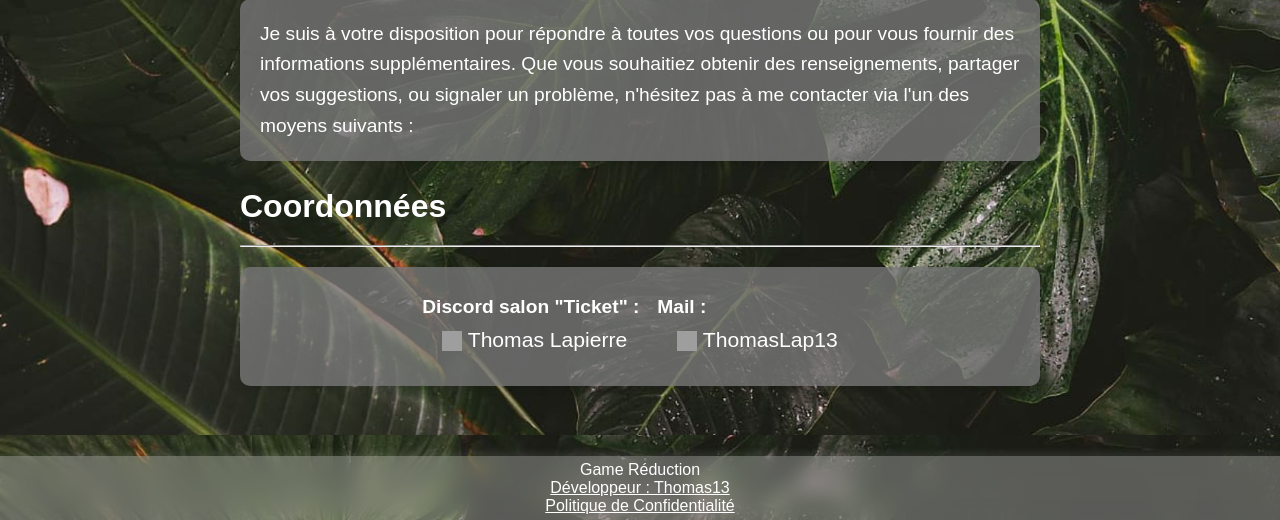
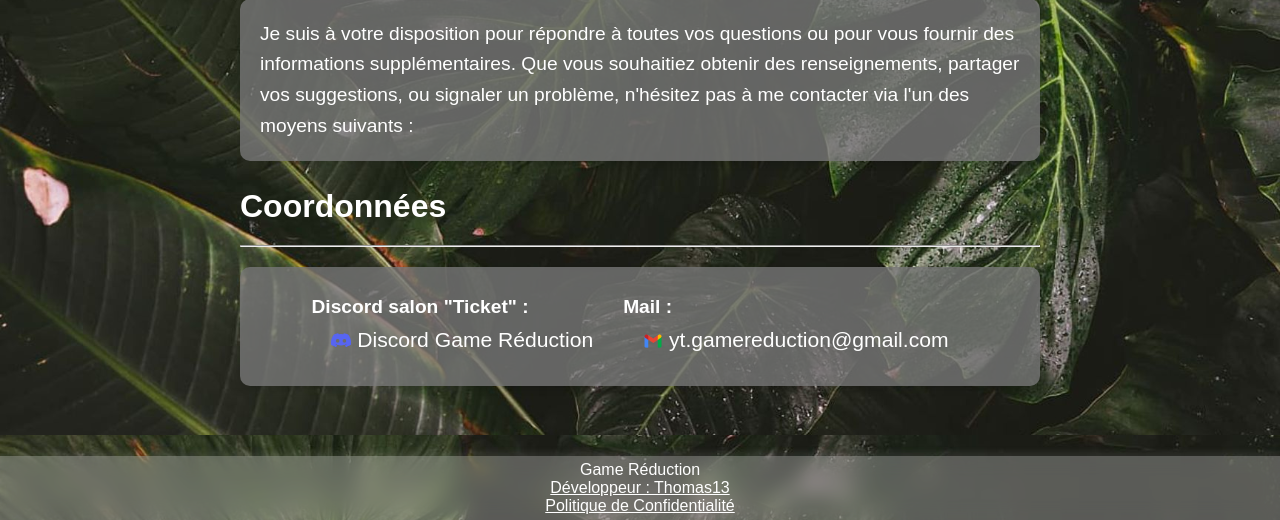
Before and after one commit to ThomasLap13/Game-Reduction, a PHP site: page /contact.html in a window 1280 px wide. Shown: the part 365-885 px from the top of the page. Run offline with PHP 8.4, Linux system fonts and the light colour scheme; grey boxes are pictures that could not be loaded.

Commit message:
V7 30.01.25

```diff
--- a/contact.html
+++ b/contact.html
@@ -13,7 +13,7 @@
 <body>
     <header>
         <ul>
-            <li><a href="index.html">Accueil</a></li>
+            <li><a href="https://game-reduction.fr/">Accueil</a></li>
             <li><a href="shopping.html">Shopping</a></li>
             <li><a href="comment-commander.html">Comment commander ?</a></li>
             <li><a class="active" href="contact.html">Contact</a></li>
@@ -23,7 +23,7 @@
             <h1>Nous contacter</h1>
             <p>Toujours la pour vous.</p>
         </div>
-        <a href="index.html">
+        <a href="https://game-reduction.fr/">
             <img src="css/da/pp.jpg" alt="Game Réduction" class="profile-img">
         </a>
     </header>
@@ -41,14 +41,14 @@
             <ul>
                 <li>
                     <strong>Discord salon "Ticket" :</strong> <br>
-                    <a href="https://www.linkedin.com/in/thomas-lapierre-803436327/" target="_blank">
-                        <img src="/Sources/logo/linkedin.png" alt="LinkedIn Icon" style="width:20px; height:20px; vertical-align:middle;"> Thomas Lapierre
+                    <a href="https://discord.gg/mUGhG8S6Km" target="_blank">
+                        <img src="images/logo/Discord-Logo.png" alt="Discord Icon" style="width:20px; height:20px; vertical-align:middle;"> Discord Game Réduction</a></a></a>
                     </a>
                 </li>
                 <li>
                     <strong>Mail :</strong> <br>
-                    <a href="https://github.com/ThomasLap13" target="_blank">
-                        <img src="/Sources/logo/git.png" alt="GitHub Icon" style="width:20px; height:20px; vertical-align:middle;"> ThomasLap13
+                    <a href="https://mail.google.com/mail/u/0/#inbox?compose=new" target="_blank">
+                        <img src="images/logo/Gmail-Logo.png" alt="Gmail Icon" style="width:20px; height:20px; vertical-align:middle;"> yt.gamereduction@gmail.com
                     </a>
                 </li>
             </ul>
--- a/css/styles.css
+++ b/css/styles.css
@@ -406,7 +406,7 @@
   }
 
   .photo-item:hover {
-    transform: scale(1.05);
+    transform: scale(1.020);
     box-shadow: 0 6px 12px rgba(0, 0, 0, 0.2);
   }
 
--- a/index.html
+++ b/index.html
@@ -13,7 +13,7 @@
 <body>
     <header>
         <ul>
-            <li><a class="active" href="index.html">Accueil</a></li>
+            <li><a class="active" href="https://game-reduction.fr/">Accueil</a></li>
             <li><a href="shopping.html">Shopping</a></li>
             <li><a href="comment-commander.html">Comment commander ?</a></li>
             <li><a href="contact.html">Contact</a></li>
@@ -23,7 +23,7 @@
             <h1>Bienvenue sur Game Réduction</h1>
             <p>Vous faire économiser, notre priorité.</p>
         </div>
-        <a href="index.html">
+        <a href="https://game-reduction.fr/">
             <img src="css/da/pp.jpg" alt="Game Réduction" class="profile-img">
         </a>
     </header>
--- a/shopping.html
+++ b/shopping.html
@@ -14,7 +14,7 @@
 <body>
     <header>
         <ul>
-            <li><a href="index.html">Accueil</a></li>
+            <li><a href="https://game-reduction.fr/">Accueil</a></li>
             <li><a class="active" href="shopping.html">Shopping</a></li>
             <li><a href="comment-commander.html">Comment commander ?</a></li>
             <li><a href="contact.html">Contact</a></li>
@@ -24,7 +24,7 @@
             <h1>Vous voulez acheter ?</h1>
             <p>Discord, Supercell, Abonnement.</p>
         </div>
-        <a href="index.html">
+        <a href="https://game-reduction.fr/">
             <img src="css/da/pp.jpg" alt="Game Réduction" class="profile-img">
         </a>
     </header>
```
Also changed, not shown: comment-commander.html (+9 -38 lines), images/comment commander/discord.png (added), images/logo/Discord-Logo.png (added), images/logo/Gmail-Logo.png (added).
